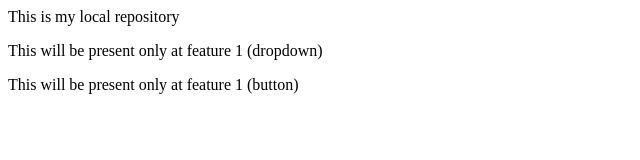
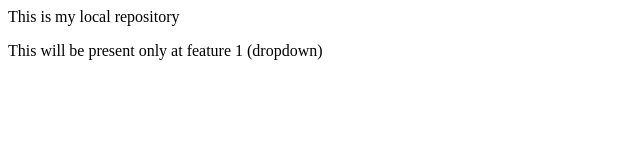
Before and after one commit to ArunDharani/local_repo, a plain HTML site: page index.html in a window 1280 px wide. Shown: the whole page, without its empty margins (0-640 px from the left). Drawn offline with Linux system fonts and the light colour scheme.

Commit message:
Removed a button

```diff
--- a/index.html
+++ b/index.html
@@ -1,3 +1,2 @@
 <p>This is my local repository</p>
 <p>This will be present only at feature 1 (dropdown) </p>
-<p>This will be present only at feature 1 (button) </p>
```
